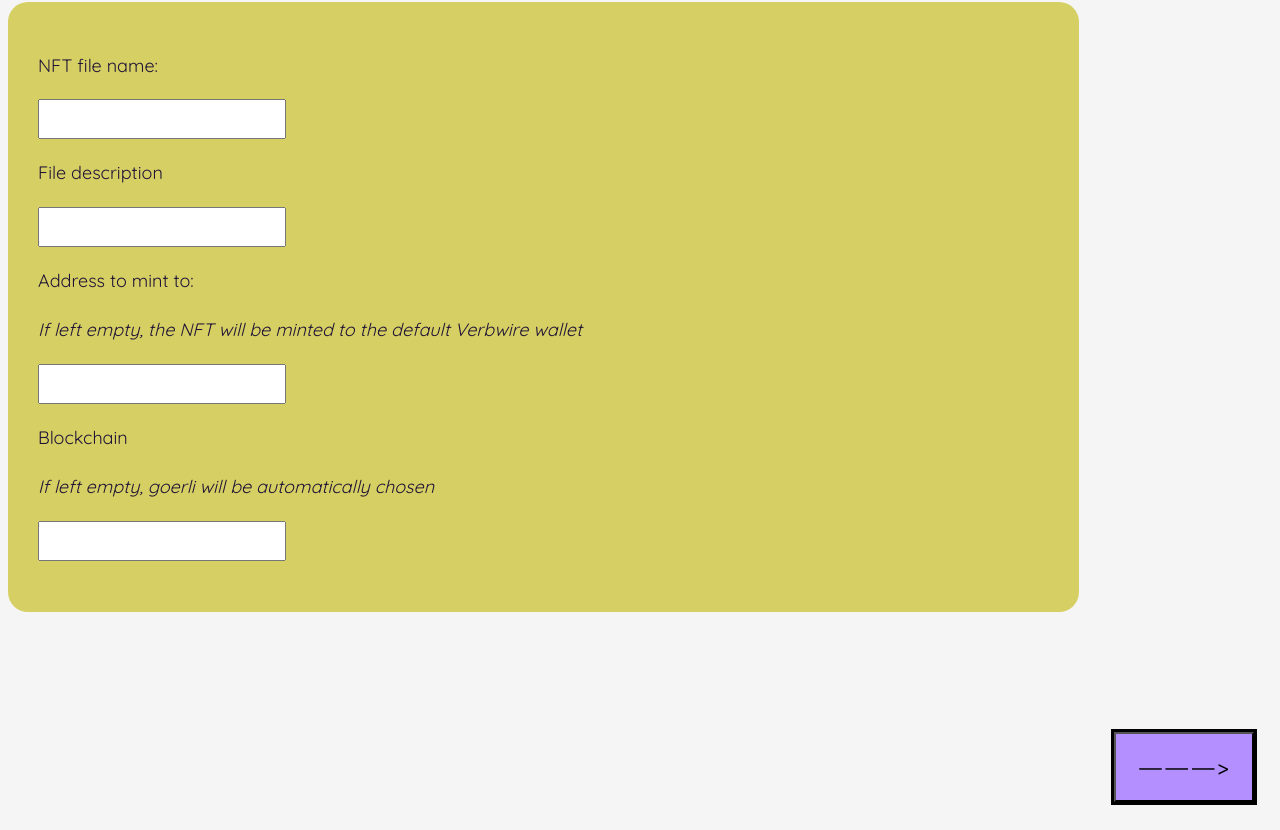
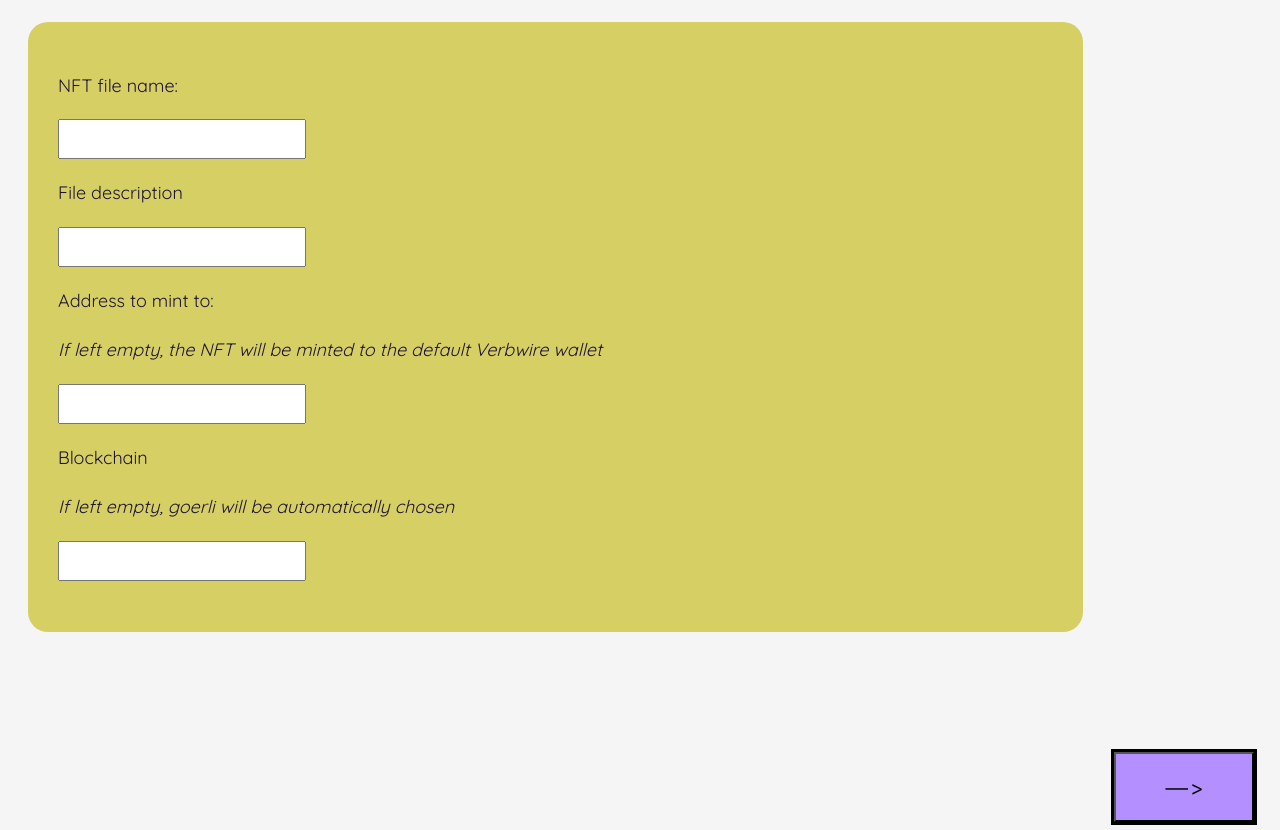
Before and after one commit to Certifi-Cat/Certifi-Cat.github.io, a plain HTML site: page create/step-2/index.html in a window 1280 px wide. Shown: the part 307-1137 px from the top of the page. Drawn offline with nearby package versions, Linux system fonts and the light colour scheme.

Commit message:
Update index.html

```diff
--- a/create/step-2/index.html
+++ b/create/step-2/index.html
@@ -31,6 +31,7 @@
       </div>
     </div>
 
+    <div class="indent">
       <h2> Step 2. </h2>
       <h3> Add relevant information </h2>
       <div id="inputInfo" style="height:550px">
@@ -45,9 +46,9 @@
         <em> <p> If left empty, goerli will be automatically chosen </p> </em>
         <input type="text" id="inputBlockchain" name="nftInfo">
       </div>
+    </div>
 
-
-    <button id="next" onclick="saveData()" name="toPage3"> ———> </button>
+    <button id="next" onclick="saveData()" name="toPage3"> —> </button>
 
     <script defer content-type="application/javascript;charset=utf-8" type="module" src="../../script.js"></script>
     <!-- <script defer type="text/javascript" src="https://cdnjs.com/libraries/pdf.js"></script> -->
```
Lines whose indentation alone changed are shown as unchanged.
